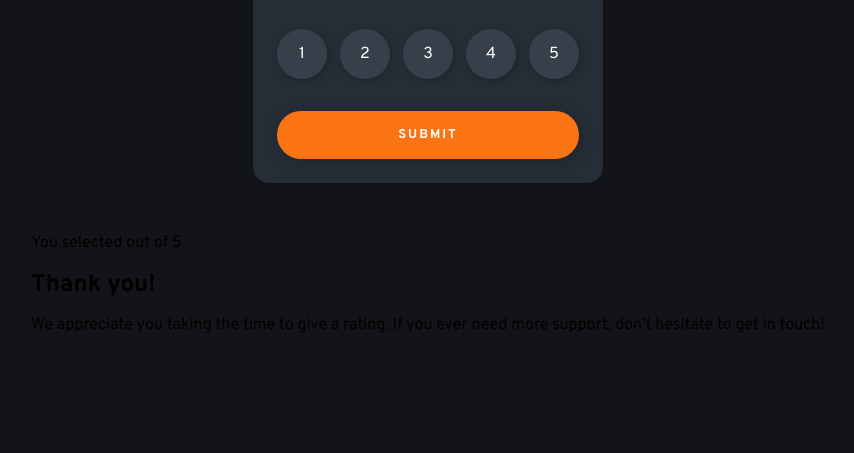
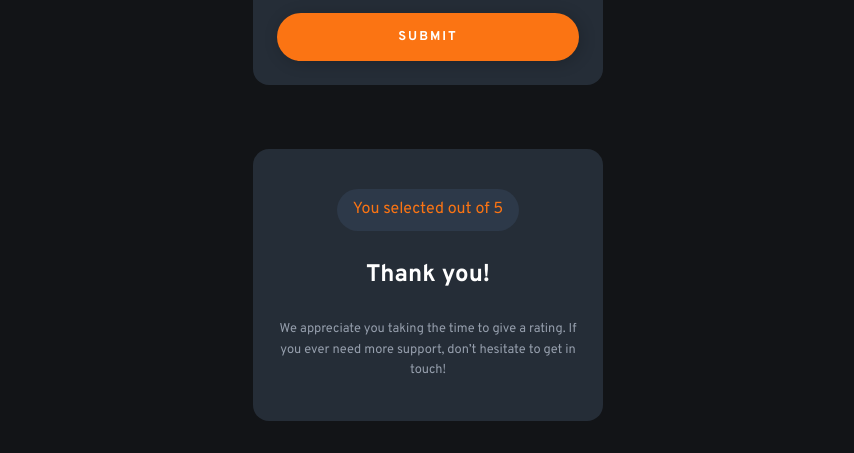
Before and after one commit to rafacovez/interactive-rating-component, a plain HTML site: page index.html in a window 1280 px wide. Shown: the part 348-801 px from the top of the page, without its empty margins (212-1066 px from the left). Drawn offline with Linux system fonts and the light colour scheme.

Commit message:
coded styles for thank you modal

```diff
--- a/index.html
+++ b/index.html
@@ -30,7 +30,7 @@
       </div>
       <button class="modal__button">Submit</button>
     </div>
-    <div class="submit-modal">
+    <div class="modal submit-modal">
       <p class="submit-modal__rate-submitted">You selected <!-- Add rating here --> out of 5</p>
       <h2 class="submit-modal__heading">Thank you!</h2>
       <p class="submit-modal__paragraph">
--- a/style.css
+++ b/style.css
@@ -7,6 +7,7 @@
     --white: hsl(0, 0%, 100%);
     --light-grey: hsl(217, 12%, 63%);
     --medium-grey: hsl(216, 12%, 54%);
+    --slightly-dark-blue: hsl(214, 24%, 23%);
     --dark-blue: hsl(213, 19%, 18%);
     --very-dark-blue: hsl(216, 12%, 8%);
 }
@@ -135,6 +136,31 @@ main {
     background-color: var(--orange);
 }
 
+.submit-modal {
+    display: grid;
+    place-items: center;
+    text-align: center;
+}
+
+.submit-modal__rate-submitted {
+    font-weight: var(--font-regular);
+    color: var(--orange);
+    background-color: var(--slightly-dark-blue);
+    padding: .5rem 1rem;
+    width: fit-content;
+    border-radius: 32px;
+}
+
+.submit-modal__heading {
+    font-weight: var(--font-bold);
+}
+
+.submit-modal__paragraph {
+    font-size: calc(var(--font-size) * 0.8);
+    font-weight: var(--font-regular);
+    color: var(--light-grey);
+}
+
 .circle {
     position: relative;
     display: grid;
```
